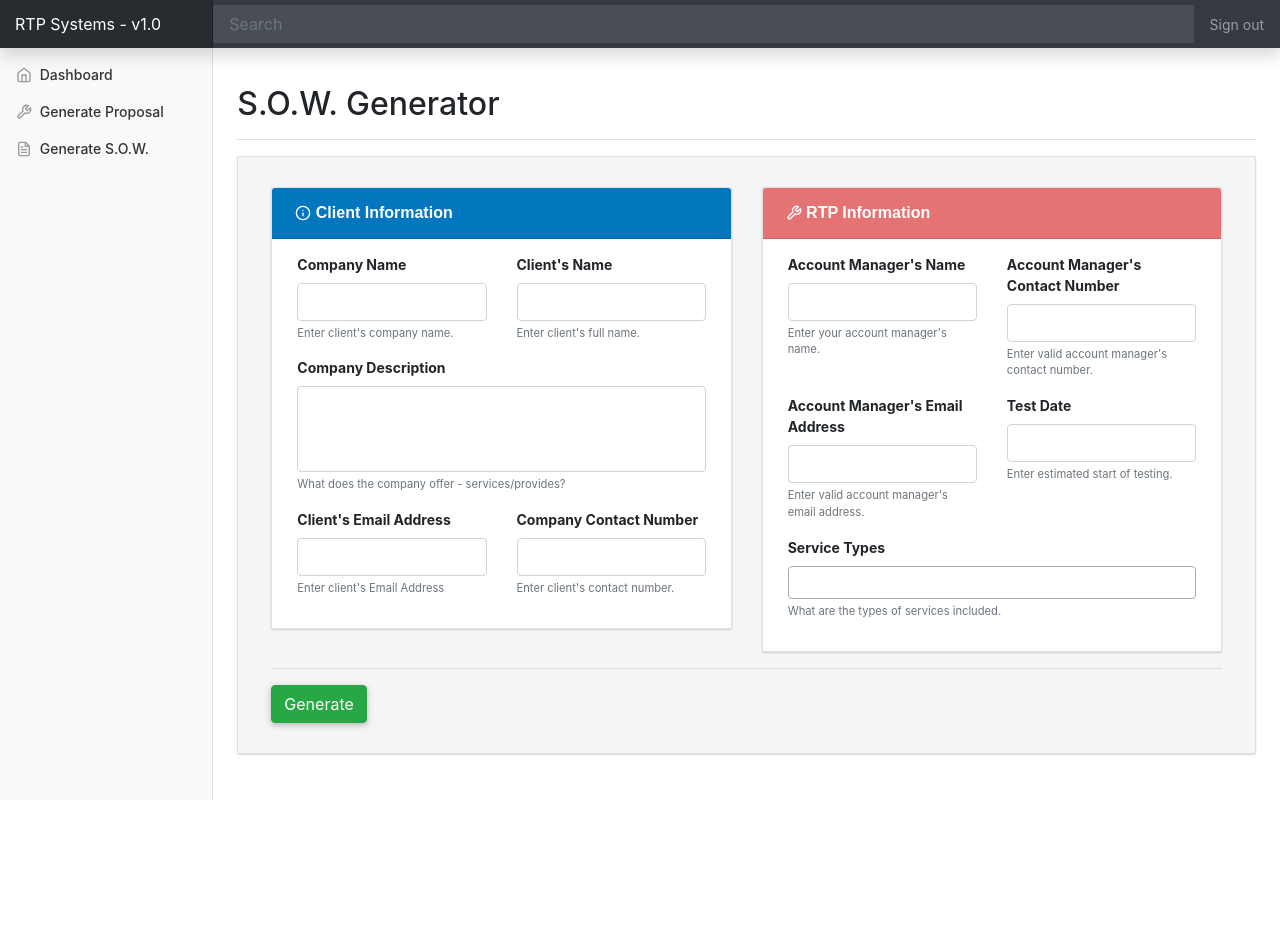
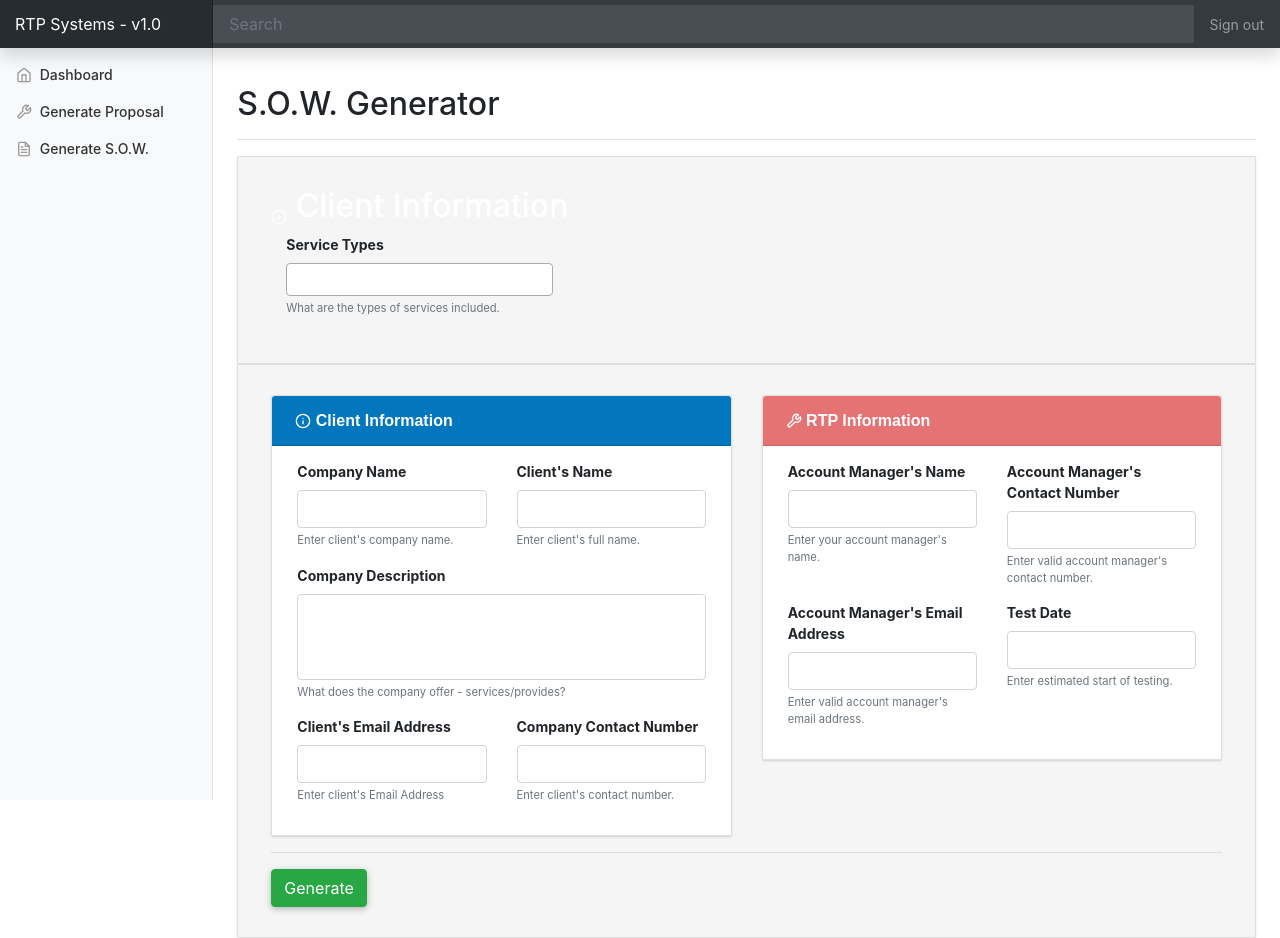
Before and after one commit to cielbleuph/proposal-gentool, a PHP site: page /index.php?p=generate-sow in a window 1280 px wide. Before the commit the page ends 800 px from the top, so only its background shows below. Run offline with PHP 8.4, Linux system fonts and the light colour scheme; some libraries are stand-ins or nearby versions.

Commit message:
generate pages updated.

```diff
--- a/views/generate-proposal.php
+++ b/views/generate-proposal.php
@@ -182,7 +182,7 @@
                                             <div class="row">
                                                 <div class="col-md-6">
                                                     <div class="form-group">
-                                                        <button class="btn-success btn waves-effect" id="add-days" disabled>Add Days</button>
+                                                        <button class="btn-primary btn waves-effect" id="add-days" disabled>Add Days</button>
                                                     </div>
                                                 </div>
                                                 <div class="col-md-6">
--- a/views/generate-sow.php
+++ b/views/generate-sow.php
@@ -8,16 +8,65 @@
         <main role="main" class="col-md-9 ml-sm-auto col-lg-10 px-4"><div class="chartjs-size-monitor" style="position: absolute; inset: 0px; overflow: hidden; pointer-events: none; visibility: hidden; z-index: -1;"><div class="chartjs-size-monitor-expand" style="position:absolute;left:0;top:0;right:0;bottom:0;overflow:hidden;pointer-events:none;visibility:hidden;z-index:-1;"><div style="position:absolute;width:1000000px;height:1000000px;left:0;top:0"></div></div><div class="chartjs-size-monitor-shrink" style="position:absolute;left:0;top:0;right:0;bottom:0;overflow:hidden;pointer-events:none;visibility:hidden;z-index:-1;"><div style="position:absolute;width:200%;height:200%;left:0; top:0"></div></div></div>
           <div class="d-flex justify-content-between flex-wrap flex-md-nowrap align-items-center pt-3 pb-2 mb-3 border-bottom">
             <h1 class="h2">S.O.W. Generator</h1>
-            <!-- <div class="btn-toolbar mb-2 mb-md-0">
-              <div class="btn-group mr-2">
-                <button class="btn btn-sm btn-outline-secondary">Share</button>
-                <button class="btn btn-sm btn-outline-secondary">Export</button>
-              </div>
-              <button class="btn btn-sm btn-outline-secondary dropdown-toggle">
-                <svg xmlns="http://www.w3.org/2000/svg" width="24" height="24" viewBox="0 0 24 24" fill="none" stroke="currentColor" stroke-width="2" stroke-linecap="round" stroke-linejoin="round" class="feather feather-calendar"><rect x="3" y="4" width="18" height="18" rx="2" ry="2"></rect><line x1="16" y1="2" x2="16" y2="6"></line><line x1="8" y1="2" x2="8" y2="6"></line><line x1="3" y1="10" x2="21" y2="10"></line></svg>
-                This week
-              </button>
-            </div> -->
+          </div>
+
+          <div class="card">
+            <div class="card-body card-padding palette-Grey-100 bg">
+                <h2 class="c-white"><i data-feather="info"></i> Client Information</h2>
+                <div class="row">
+                    <div class="col-md-4">
+
+                        <div class="col-md-12">
+                            <div class="form-group">
+                                <label for="service-type" class="control-label f-700">Service Types</label>
+                                <select class="form-control service-type" id="service-type" name="service-type[]" multiple="multiple" aria-label="Type of Service" aria-describedby="service-type-help">
+                                    <?php
+                                        $services = array(
+                                            'API Testing',
+                                            'Build Review',
+                                            'Cloud Based Configuration Review',
+                                            'Cyber Security Training',
+                                            'Dark Web Cyber Intelligence Monitoring',
+                                            'Documentation Review',
+                                            'Firewall Assessment',
+                                            'Forensics and Investigations',
+                                            'Infrastructure Testing',
+                                            'IoT Penetration Testing',
+                                            'Mobile iOS and Android Testing',
+                                            'PCI DSS Compliance Audit',
+                                            'Performance Stress Testing/Load Testing',
+                                            'Phishing Simulation',
+                                            'Red Team Assessment',
+                                            'Secure Code Review',
+                                            'VPN Assessment',
+                                            'Vulnerability Assessment',
+                                            'Web Application Penetration Testing',
+                                            'Wireless Network Audit',
+                                        );
+
+                                        sort($services);
+
+                                        foreach($services as $service)
+                                        echo '<option value="'.$service.'">'.$service.'</option>';
+                                    ?>
+
+
+                                </select>
+                                <small id="service-type-help" class="form-text text-muted">What are the types of services included.</small>
+
+                            </div>
+                        </div>
+                    </div>
+
+
+
+
+
+
+
+
+                </div>
+            </div>
           </div>
 
           <div class="card">
@@ -128,78 +177,7 @@
                                     </div>
                                 </div>
 
-                                <div class="row">
-                                    <div class="col-md-12">
-                                        <div class="form-group">
-                                            <label for="service-type" class="control-label f-700">Service Types</label>
-                                            <select class="form-control service-type" id="service-type" name="service-type[]" multiple="multiple" aria-label="Type of Service" aria-describedby="service-type-help">
-                                                <?php
-                                                    $services = array(
-                                                        'API Testing',
-                                                        'Build Review',
-                                                        'Cloud Based Configuration Review',
-                                                        'Cyber Security Training',
-                                                        'Dark Web Cyber Intelligence Monitoring',
-                                                        'Documentation Review',
-                                                        'Firewall Assessment',
-                                                        'Forensics and Investigations',
-                                                        'Infrastructure Testing',
-                                                        'IoT Penetration Testing',
-                                                        'Mobile iOS and Android Testing',
-                                                        'PCI DSS Compliance Audit',
-                                                        'Performance Stress Testing/Load Testing',
-                                                        'Phishing Simulation',
-                                                        'Red Team Assessment',
-                                                        'Secure Code Review',
-                                                        'VPN Assessment',
-                                                        'Vulnerability Assessment',
-                                                        'Web Application Penetration Testing',
-                                                        'Wireless Network Audit',
-                                                    );
 
-                                                    sort($services);
-
-                                                    foreach($services as $service)
-                                                    echo '<option value="'.$service.'">'.$service.'</option>';
-                                                ?>
-
-
-                                            </select>
-                                            <small id="service-type-help" class="form-text text-muted">What are the types of services included.</small>
-                                            <!-- Infrastructure Penetration Test / Phishing Simulation / Vulnerability Scanning / Cyber Threat Intelligence -->
-
-                                        </div>
-
-
-                                        <div class="form-group service-type-container" id="service-type-container">
-                                            <div class="services-type-wrapper" id="services-type-wrapper">
-                                                <ul>
-                                                </ul>
-                                            </div>
-                                        </div>
-
-                                        <div class="services-actions">
-                                            <div class="row">
-                                                <div class="col-md-6">
-                                                    <div class="form-group">
-                                                        <button class="btn-success btn waves-effect" id="add-days" disabled>Add Days</button>
-                                                    </div>
-                                                </div>
-                                                <div class="col-md-6">
-                                                    <div class="form-group">
-                                                        <button class="btn-danger btn waves-effect" id="clear-services" disabled>Clear Selection</button>
-                                                    </div>
-                                                </div>
-                                            </div>
-                                        </div>
-                                    </div>
-
-                                    <div class="col-md-12">
-                                        <div class="list-service-wrapper" id="list-service-wrapper">
-
-                                        </div>
-                                    </div>
-                                </div>
 
 
 
```
